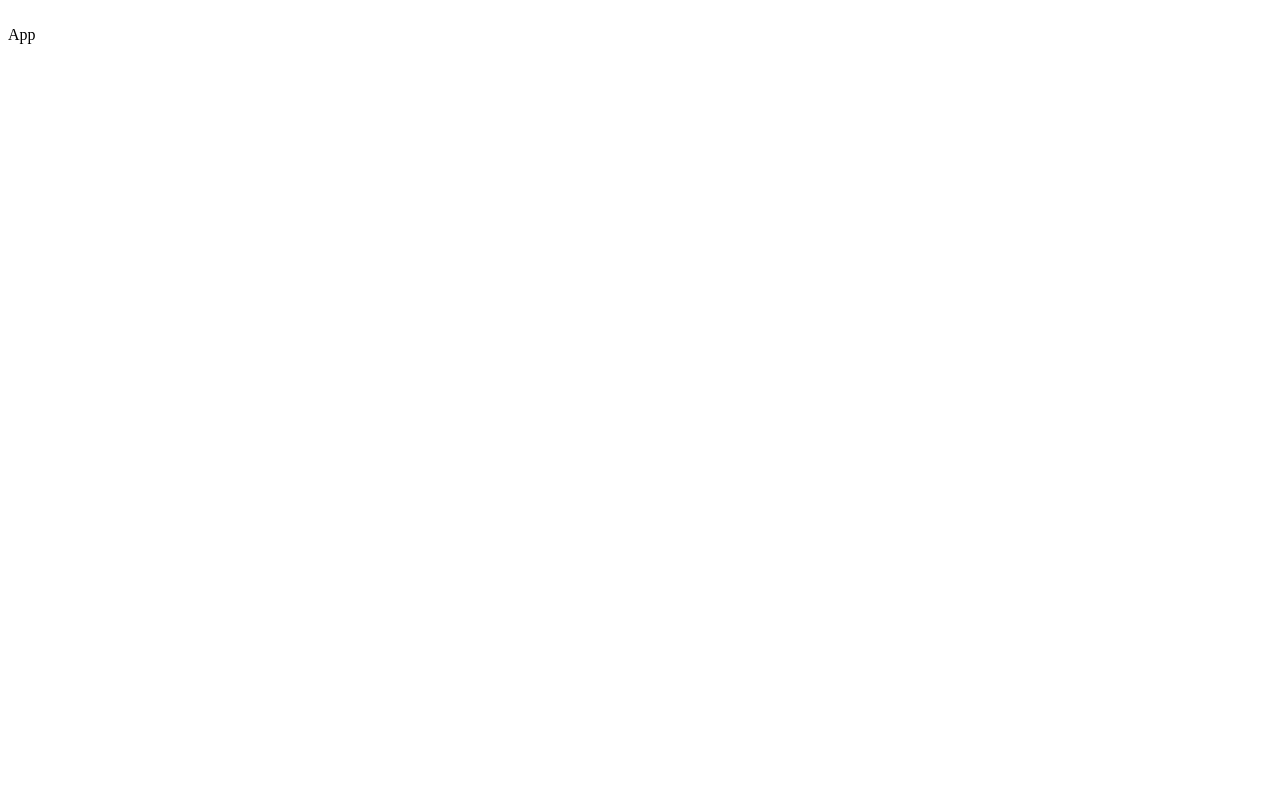
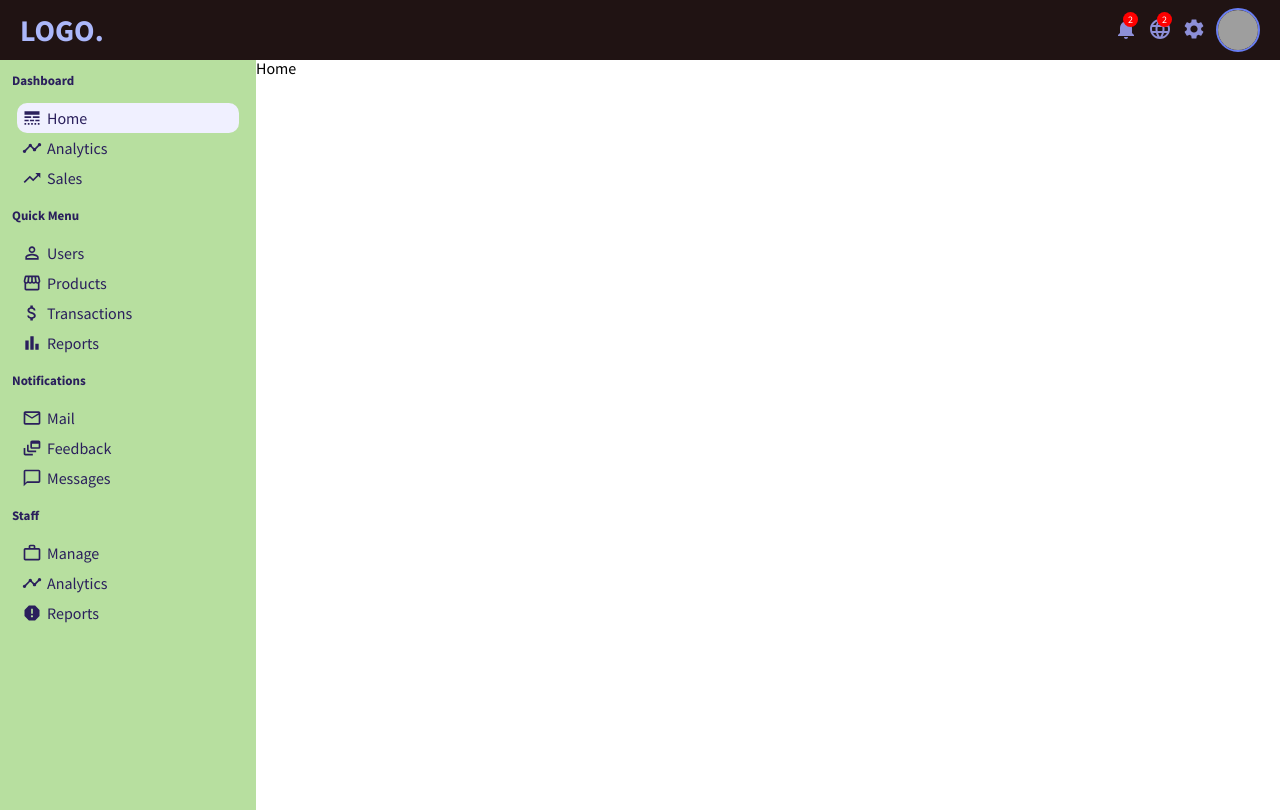
Before and after one commit to Erfan-Ebrahimi/dashboard-er, a React (Create React App) app: page / in a window 1280 px wide. Built offline with nearby package versions, Linux system fonts and the light colour scheme; grey boxes are pictures that could not be loaded.

Commit message:
Topbar & Siadebar added

```diff
--- a/src/App.css
+++ b/src/App.css
@@ -1,6 +1,12 @@
+@import url('https://fonts.googleapis.com/css2?family=Source+Sans+Pro:wght@400;600;700&display=swap');
+@import url('https://fonts.googleapis.com/css2?family=Nerko+One&display=swap');
+
+*{
+   font-family: 'Source Sans Pro', sans-serif;
+}
 .container{
   display: flex;
-  margin-top: 10px;
+  /* margin-top: 10px; */
 }
 
 .link{
--- a/src/App.js
+++ b/src/App.js
@@ -1,10 +1,23 @@
 import React from 'react';
+// import { Routes , Route } from 'react-router-dom';
+//---- COMPONENTS ----------//
+import Topbar from "./components/topbar/Topbar";
+import Sidebar from './components/sidebar/Sidebar';
+
+//------- PAGES  ---------//
+import Home from './pages/home/Home';
+
+//------- STYLE  ---------//
 import "./App.css";
 
 const App = () => {
   return (
-    <div className='container'>
-      <p>App</p>
+    <div >
+      <Topbar/>
+      <div className='container'>
+      <Sidebar/>
+      <Home/>
+      </div>
     </div>
   )
 }
--- /dev/null
+++ b/src/components/sidebar/Sidebar.jsx
@@ -0,0 +1,103 @@
+import "./sidebar.scss";
+
+import LineStyleIcon from '@mui/icons-material/LineStyle';
+import TimelineIcon from '@mui/icons-material/Timeline';
+import TrendingUpIcon from '@mui/icons-material/TrendingUp';
+import PermIdentityIcon from '@mui/icons-material/PermIdentity';
+import StorefrontIcon from '@mui/icons-material/Storefront';
+import AttachMoneyIcon from '@mui/icons-material/AttachMoney';
+import BarChartIcon from '@mui/icons-material/BarChart';
+import MailOutlineIcon from '@mui/icons-material/MailOutline';
+import DynamicFeedIcon from '@mui/icons-material/DynamicFeed';
+import ChatBubbleOutlineIcon from '@mui/icons-material/ChatBubbleOutline';
+import WorkOutlineIcon from '@mui/icons-material/WorkOutline';
+import ReportIcon from '@mui/icons-material/Report';
+
+// import { a } from "react-router-dom";
+
+export default function Sidebar() {
+  return (
+    <div className="sidebar">
+      <div className="sidebarWrapper">
+        <div className="sidebarMenu">
+          <h3 className="sidebarTitle">Dashboard</h3>
+          <ul className="sidebarList">
+            <a  className="link">
+            <li className="sidebarListItem active">
+              <LineStyleIcon className="sidebarIcon" />
+              Home
+            </li>
+            </a>
+            <li className="sidebarListItem">
+              <TimelineIcon className="sidebarIcon" />
+              Analytics
+            </li>
+            <li className="sidebarListItem">
+              <TrendingUpIcon className="sidebarIcon" />
+              Sales
+            </li>
+          </ul>
+        </div>
+        <div className="sidebarMenu">
+          <h3 className="sidebarTitle">Quick Menu</h3>
+          <ul className="sidebarList">
+            <a  className="link">
+              <li className="sidebarListItem">
+                <PermIdentityIcon className="sidebarIcon" />
+                Users
+              </li>
+            </a>
+            <a  className="link">
+              <li className="sidebarListItem">
+                <StorefrontIcon className="sidebarIcon" />
+                Products
+              </li>
+            </a>
+            <li className="sidebarListItem">
+              <AttachMoneyIcon className="sidebarIcon" />
+              Transactions
+            </li>
+            <li className="sidebarListItem">
+              <BarChartIcon className="sidebarIcon" />
+              Reports
+            </li>
+          </ul>
+        </div>
+        <div className="sidebarMenu">
+          <h3 className="sidebarTitle">Notifications</h3>
+          <ul className="sidebarList">
+            <li className="sidebarListItem">
+              <MailOutlineIcon className="sidebarIcon" />
+              Mail
+            </li>
+            <li className="sidebarListItem">
+              <DynamicFeedIcon className="sidebarIcon" />
+              Feedback
+            </li>
+            <li className="sidebarListItem">
+              <ChatBubbleOutlineIcon className="sidebarIcon" />
+              Messages
+            </li>
+          </ul>
+        </div>
+        <div className="sidebarMenu">
+          <h3 className="sidebarTitle">Staff</h3>
+          <ul className="sidebarList">
+            <li className="sidebarListItem">
+              <WorkOutlineIcon className="sidebarIcon" />
+              Manage
+            </li>
+            <li className="sidebarListItem">
+              <TimelineIcon className="sidebarIcon" />
+              Analytics
+            </li>
+            <li className="sidebarListItem">
+              <ReportIcon className="sidebarIcon" />
+              Reports
+            </li>
+          </ul>
+        </div>
+      </div>
+    </div>
+  );
+}
--- /dev/null
+++ b/src/components/sidebar/sidebar.scss
@@ -0,0 +1,48 @@
+.sidebar {
+  flex: 1;
+  height: calc(100vh - 50px);
+  // height: 100%;
+  background-color: rgb(183, 223, 159);
+  position: sticky;
+  top: 50px ;
+  // overflow: auto;
+
+}
+
+.sidebarWrapper {
+  padding: 1px 12px;
+  color: rgb(42, 31, 92);
+}
+
+.sidebarMenu {
+  margin-bottom: 10px;
+}
+
+.sidebarTitle {
+  font-size: 13px;
+  color: rgb(42, 31, 92);
+
+}
+
+.sidebarList {
+  list-style: none;
+  padding: 0px 5px;
+}
+
+.sidebarListItem {
+  padding: 5px;
+  cursor: pointer;
+  display: flex;
+  align-items: center;
+  border-radius: 10px;
+}
+
+.sidebarListItem.active,
+.sidebarListItem:hover {
+  background-color: rgb(240, 240, 255);
+}
+
+.sidebarIcon{
+    margin-right: 5px;
+    font-size: 20px !important;
+}
--- /dev/null
+++ b/src/components/topbar/Topbar.jsx
@@ -0,0 +1,32 @@
+import React from 'react';
+import "./topbar.scss";
+import SettingsIcon from '@mui/icons-material/Settings';
+import NotificationsIcon from '@mui/icons-material/Notifications';
+import LanguageIcon from '@mui/icons-material/Language';
+const Topbar = () => {
+  return (
+    <div className="topbar">
+      <div className="topbarWrapper">
+        <div className="topLeft">
+          <span className="logo">LOGO.</span>
+        </div>
+        <div className="topRight">
+          <div className="topbarIconContainer">
+            <NotificationsIcon />
+            <span className="topIconBadge">2</span>
+          </div>
+          <div className="topbarIconContainer">
+            <LanguageIcon />
+            <span className="topIconBadge">2</span>
+          </div>
+          <div className="topbarIconContainer">
+            <SettingsIcon />
+          </div>
+          <img src="https://images.pexels.com/photos/1526814/pexels-photo-1526814.jpeg?auto=compress&cs=tinysrgb&dpr=2&w=500" alt="" className="topAvatar" />
+        </div>
+      </div>
+  </div>
+  )
+}
+
+export default Topbar;
--- /dev/null
+++ b/src/components/topbar/topbar.scss
@@ -0,0 +1,60 @@
+.topbar {
+    width: 100%;
+    height: 50px;
+    background-color: rgb(32, 19, 19);
+    position: sticky;
+    top: 0;
+    z-index: 999;
+    padding-top: 5px;
+    padding-bottom: 5px;
+  }
+
+  .topbarWrapper {
+    height: 100%;
+    padding: 0px 20px;
+    display: flex;
+    align-items: center;
+    justify-content: space-between;
+  }
+
+  .logo {
+    font-weight: bold;
+    font-size: 30px;
+    color: rgb(171, 183, 250);
+    cursor: pointer;
+  }
+
+  .topRight{
+      display: flex;
+      align-items: center;
+  }
+
+  .topbarIconContainer {
+    position: relative;
+    cursor: pointer;
+    margin-right: 10px;
+    color: rgb(141, 143, 216);
+  }
+
+  .topIconBadge{
+      width: 15px;
+      height: 15px;
+      position: absolute;
+      top: -5px;
+      right: 0px;
+      background-color: red;
+      color: white;
+      border-radius: 50%;
+      display: flex;
+      align-items: center;
+      justify-content: center;
+      font-size: 10px;
+  }
+
+  .topAvatar{
+      width: 40px;
+      height: 40px;
+      border-radius: 50%;
+      cursor: pointer;
+      border: 2px solid rgb(104, 125, 243);
+  }
--- /dev/null
+++ b/src/index.css
@@ -0,0 +1,12 @@
+
+html, body{
+	margin: 0;
+	padding: 0;
+}
+
+body {
+	line-height: 1;
+}
+ol, ul {
+	list-style: none;
+}
--- a/src/index.js
+++ b/src/index.js
@@ -1,6 +1,7 @@
 import React from 'react';
 import ReactDOM from 'react-dom/client';
 import App from './App';
+import "./index.css";
 
 const root = ReactDOM.createRoot(document.getElementById('root'));
 root.render(
--- a/src/pages/home/Home.jsx
+++ b/src/pages/home/Home.jsx
@@ -1,9 +1,13 @@
-import React from 'react'
+import React from 'react';
+
+
+// ---------- STYLE -----------//
+import "./home.scss"
 
 const Home = () => {
   return (
-    <div>Home</div>
+    <div className='home'>Home</div>
   )
 }
 
-export default Home
+export default Home;
--- a/src/pages/home/home.scss
+++ b/src/pages/home/home.scss
@@ -0,0 +1,3 @@
+.home{
+    flex: 4;
+}
```
